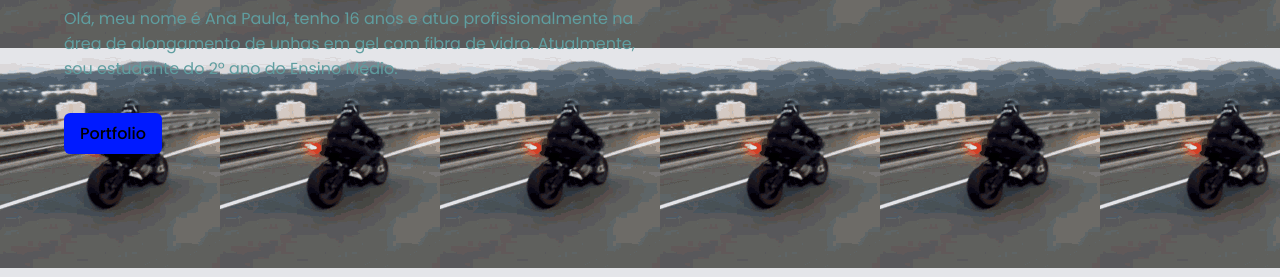
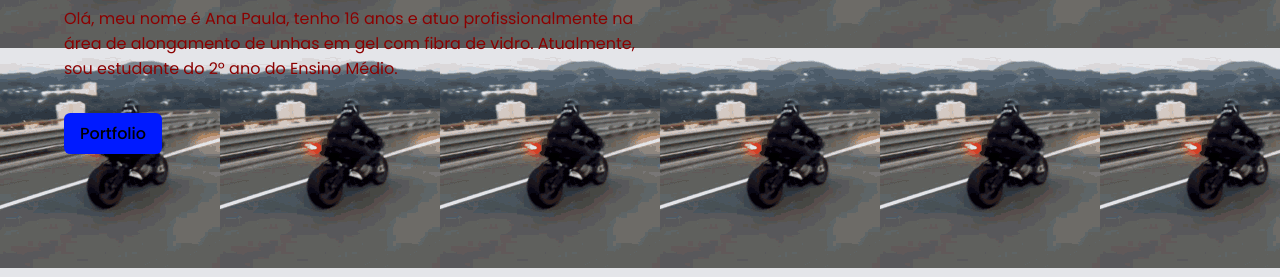
Before and after one commit to Isaa22/anacanedoportifolio, a plain HTML site: page index.html in a window 1280 px wide. Shown: the part 392-669 px from the top of the page. Drawn offline with Linux system fonts and the light colour scheme; a script that the page names is missing.

Commit message:
Update styles.css

```diff
--- a/styles.css
+++ b/styles.css
@@ -10,7 +10,7 @@
   --small-font-size: 0.75rem;
   --bg-color: #191970;
   --second-bg-color: #808080;
-  --text-color:#5F9EA0;
+  --text-color:#8B0000;
   --second-text-color: #000;
   --main-color: #001aff;
   --height-nav: 3em;
```
